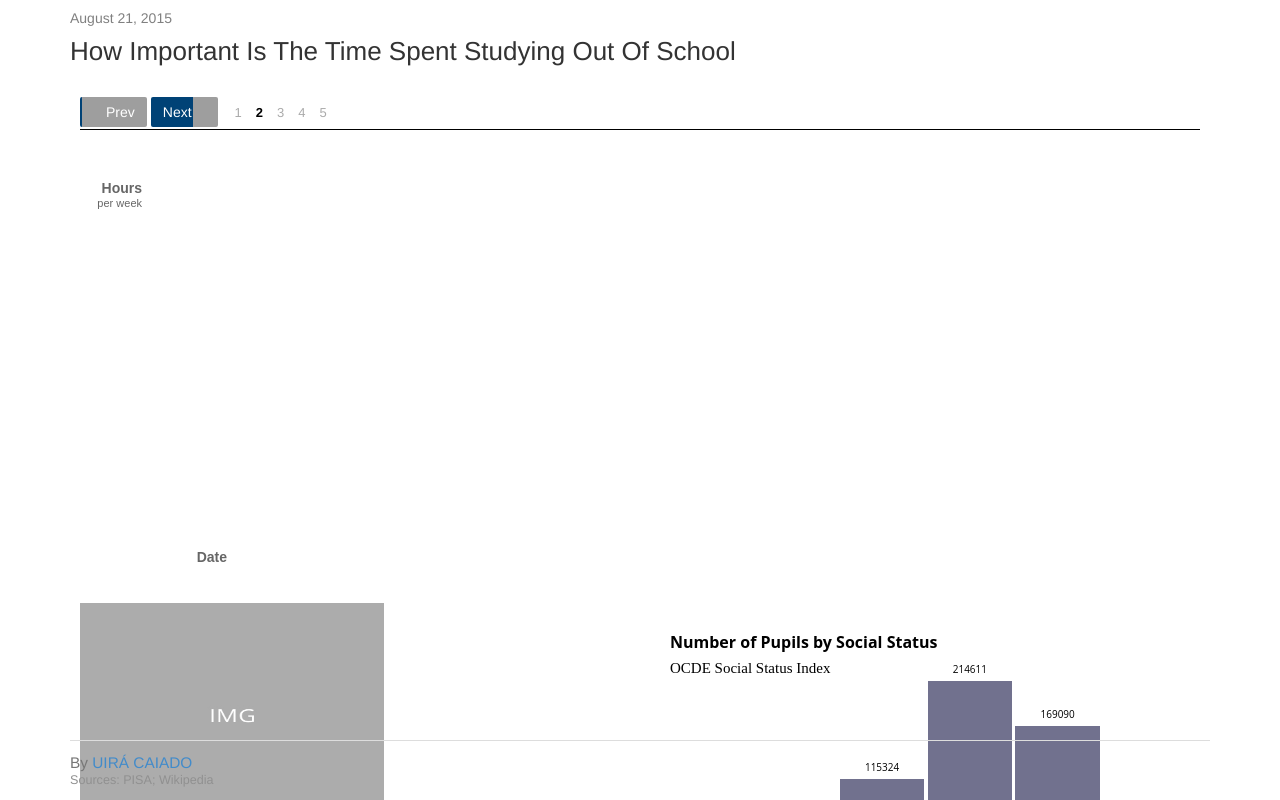
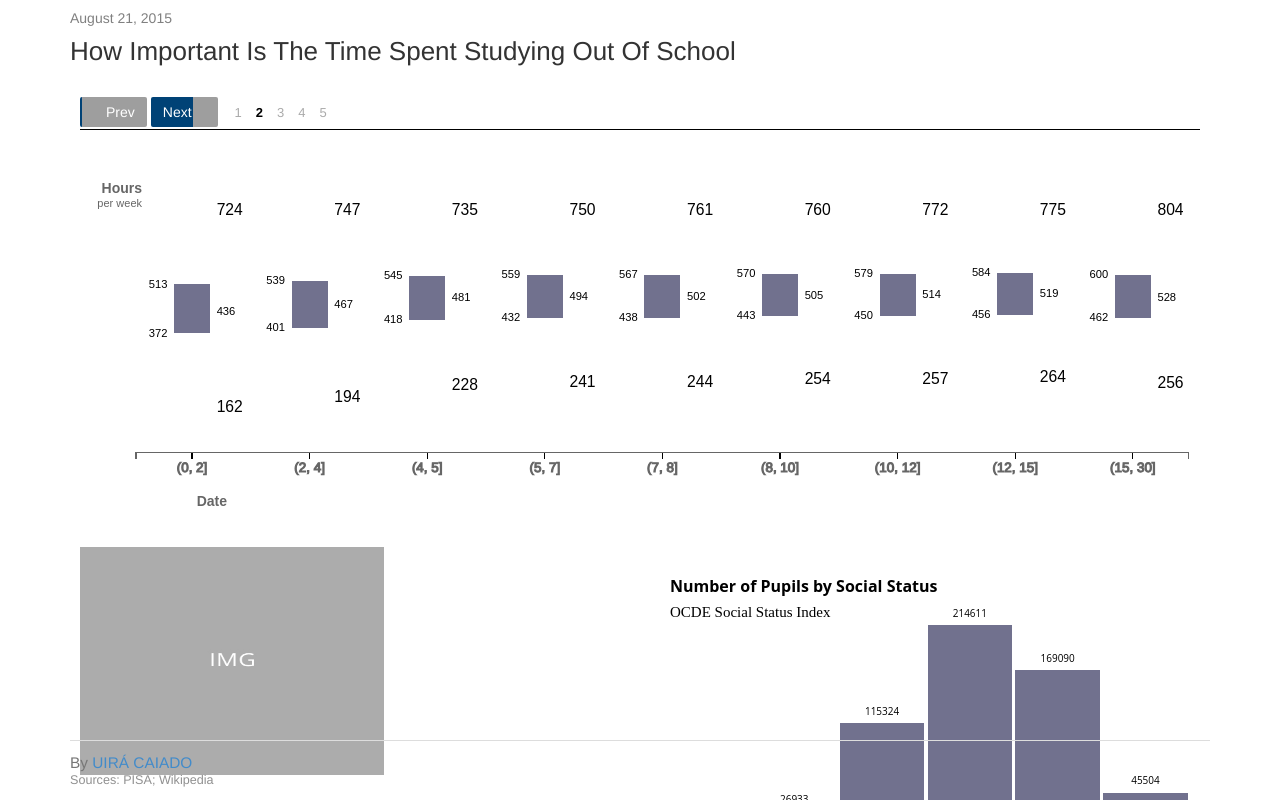
Before and after one commit to ucaiado/DATAVIS_UDACITY, a plain HTML site: page index.html in a window 1280 px wide. Both pictures are taken after a click on the link "Next". Shown: the top 800 px of the page. Drawn offline with Linux system fonts and the light colour scheme; grey boxes are pictures that could not be loaded; a web font is replaced by a local one.

Commit message:
include more work about boxplot

```diff
--- a/css/custom.css
+++ b/css/custom.css
@@ -190,6 +190,21 @@ rect:hover{
   stroke-dasharray: 3,3;
 }
 
+
+
+
+.axis path,
+.axis line {
+  fill: none;
+  stroke: #000;
+  shape-rendering: crispEdges;
+}
+
+.x.axis path {
+  fill: none;
+  stroke: #000;
+  shape-rendering: crispEdges;
+}
 
 
 
--- a/js/box.js
+++ b/js/box.js
@@ -27,13 +27,11 @@ d3.box = function() {
   function box(g) {
     g.each(function(d, i) {
 
-      debugger;
-
       // d = d.map(value).sort(d3.ascending);
       var g = d3.select(this),
           n = d.length,
-          min = d.lower_quartile/1.15,
-          max = d.upper_quartile*1.15;
+          min = 0,
+          max = d.upper_whisker*1.15;
 
       // Compute quartiles. Must return exactly 3 elements.
       var quartileData = d.quartiles = quartiles(d);
@@ -50,8 +48,6 @@ d3.box = function() {
       var x0 = this.__chart__ || d3.scale.linear()
           .domain([0, Infinity])
           .range(x1.range());
-
-      debugger;
 
       // Stash the new scale.
       this.__chart__ = x1;
--- a/js/ocde.js
+++ b/js/ocde.js
@@ -108,9 +108,9 @@ function renderBoxplot(data){
     data = boxplot_filter(data, "(-5.95, -4.573](0.936, 2.313]")
 
     // initiate conf variables
-    var  margin = {top: 80, right: 10, bottom: 80, left: 10};
+    var  margin = {top: 10, right: 10, bottom: 80, left: 50};
     var width = 1000 - margin.left - margin.right;
-    var height = 400 - margin.top - margin.bottom;
+    var height = 350 - margin.top - margin.bottom;
     var i_Width =  width + margin.left + margin.right;
     var i_Height = height + margin.top + margin.bottom;
 
@@ -126,8 +126,8 @@ function renderBoxplot(data){
             margin.top + ")");
 
     //calculate the extent of each dimension of the datase
-    var values_extent =[d3.min(data, function(d) { return d.lower_quartile/1.15; }),
-        d3.max(data, function(d) { return upper_quartile*1.15; })]
+    var values_extent =[d3.min(data, function(d) { return 0; }),
+        d3.max(data, function(d) { return d.upper_whisker*1.05; })]
 
 
     //define the function to plot
@@ -152,6 +152,12 @@ function renderBoxplot(data){
     var xAxis = d3.svg.axis()
         .scale(xScale)
         .orient("bottom");
+
+    // insert Axis
+    svg.append("g")
+        .attr("class", "x axis")
+        .attr("transform", "translate(0," + height + ")")
+        .call(xAxis);
 
     // var yAxis = d3.svg.axis()
     // .scale(y)
```
